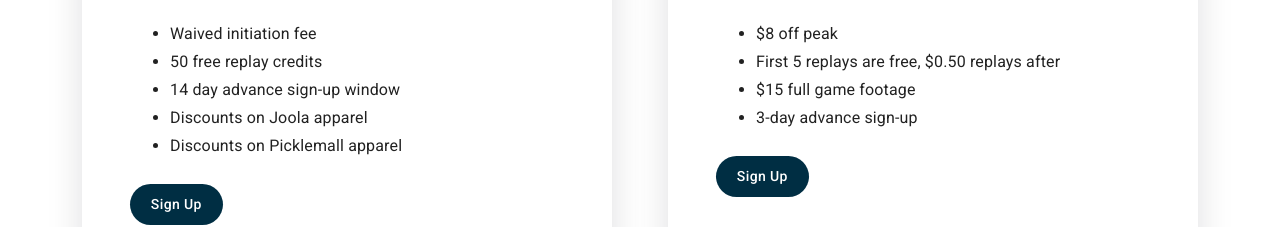
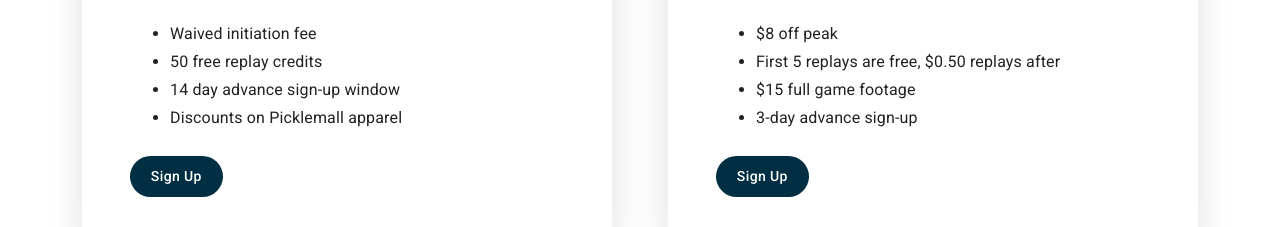
Before and after one commit to petermking18/PickleMall, a React (Create React App) app: page /Membership in a window 1280 px wide. Shown: the part 838-1065 px from the top of the page. Built offline with nearby package versions, Linux system fonts and the light colour scheme.

Commit message:
removed Joola discount

```diff
--- a/src/Pages/Membership/Membership.jsx
+++ b/src/Pages/Membership/Membership.jsx
@@ -48,7 +48,7 @@ export default function Membership() {
                                     <li>Waived initiation fee</li>
                                     <li>50 free replay credits</li>
                                     <li>14 day advance sign-up window</li>
-                                    <li>Discounts on Joola apparel</li>
+                                    {/*<li>Discounts on Joola apparel</li>*/}
                                     <li>Discounts on Picklemall apparel</li>
                                 </ul>
                                 <Link to={"mailto:memberships@thepicklemall.com"}
```
